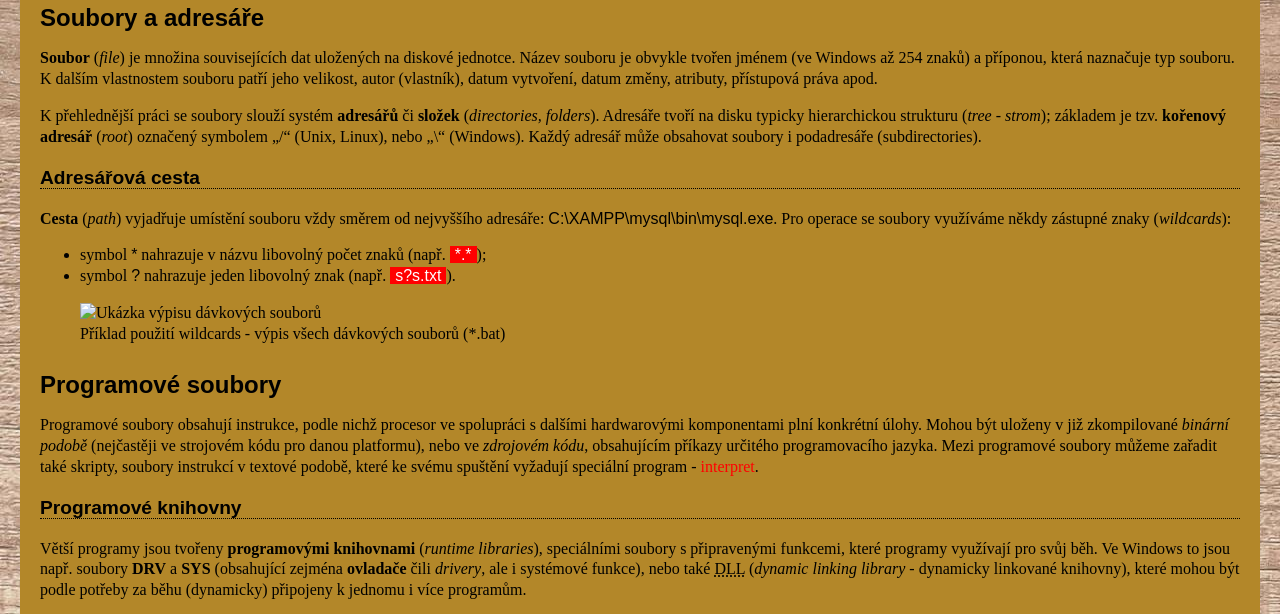
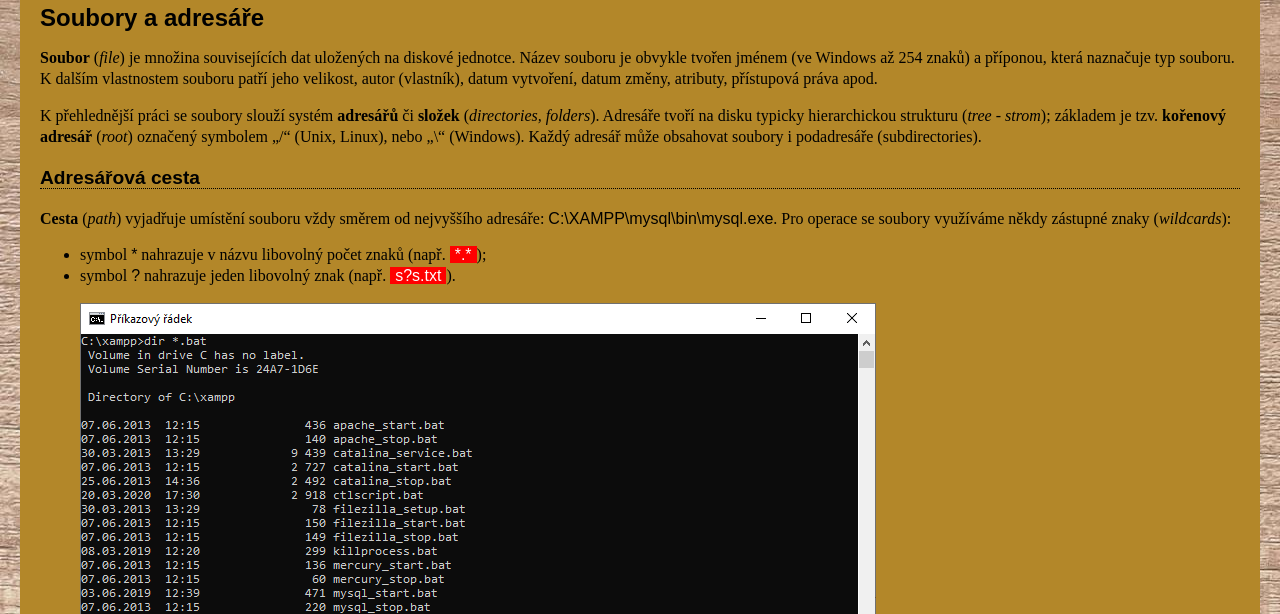
Before and after one commit to matejbalint/programy_a_data, a plain HTML site: page a/index.html in a window 1280 px wide. Shown: the part 186-800 px from the top of the page. Drawn offline with Linux system fonts and the light colour scheme.

Commit message:
Update index.html

```diff
--- a/a/index.html
+++ b/a/index.html
@@ -40,7 +40,7 @@
       <li>symbol <code>?</code> nahrazuje jeden libovolný znak (např. <mark>s?s.txt</mark>).</li>
     </ul>
     <figure>
-      <img src="../img/wildcards.png" alt="Ukázka výpisu dávkových souborů">
+      <img src="./wildcards.png" alt="Ukázka výpisu dávkových souborů">
       <figcaption>Příklad použití wildcards - výpis všech dávkových souborů (*.bat)</figcaption>
     </figure>
     <h2 id="programove-soubory">Programové soubory</h2>
```
